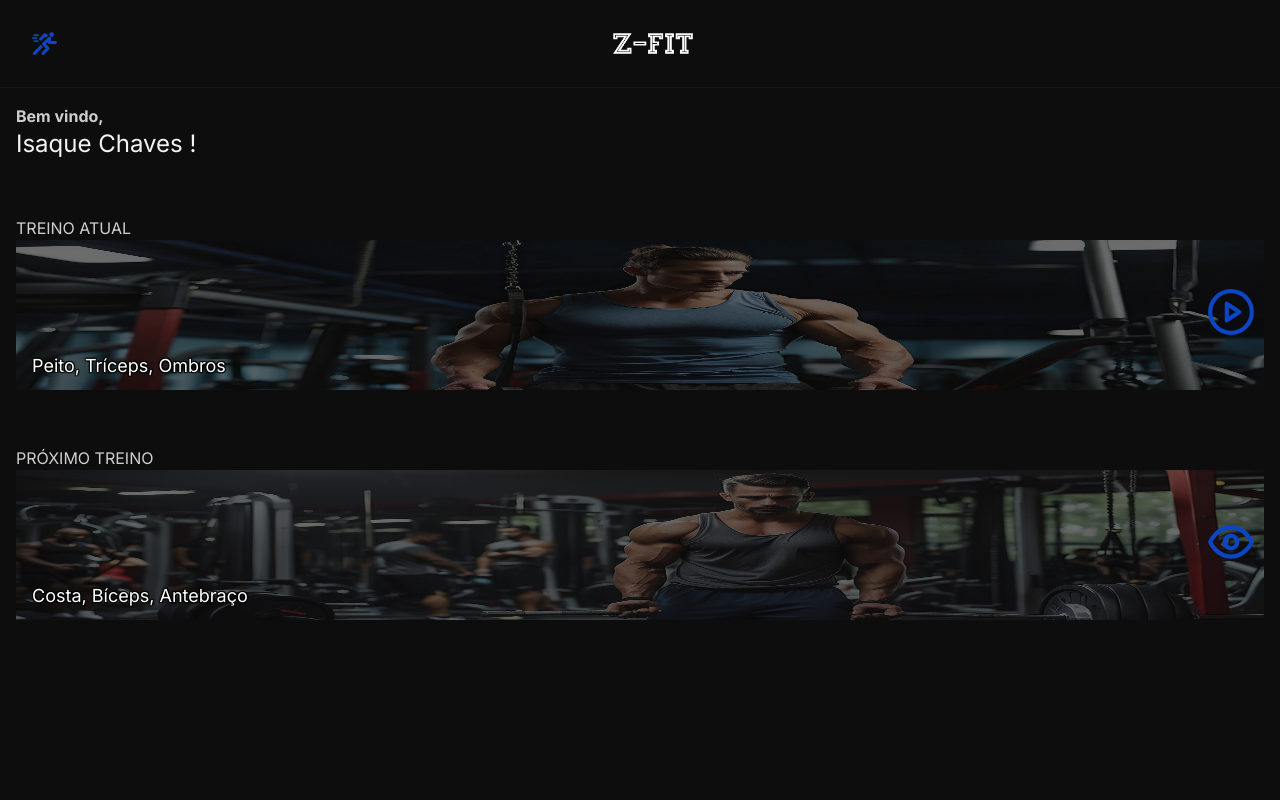
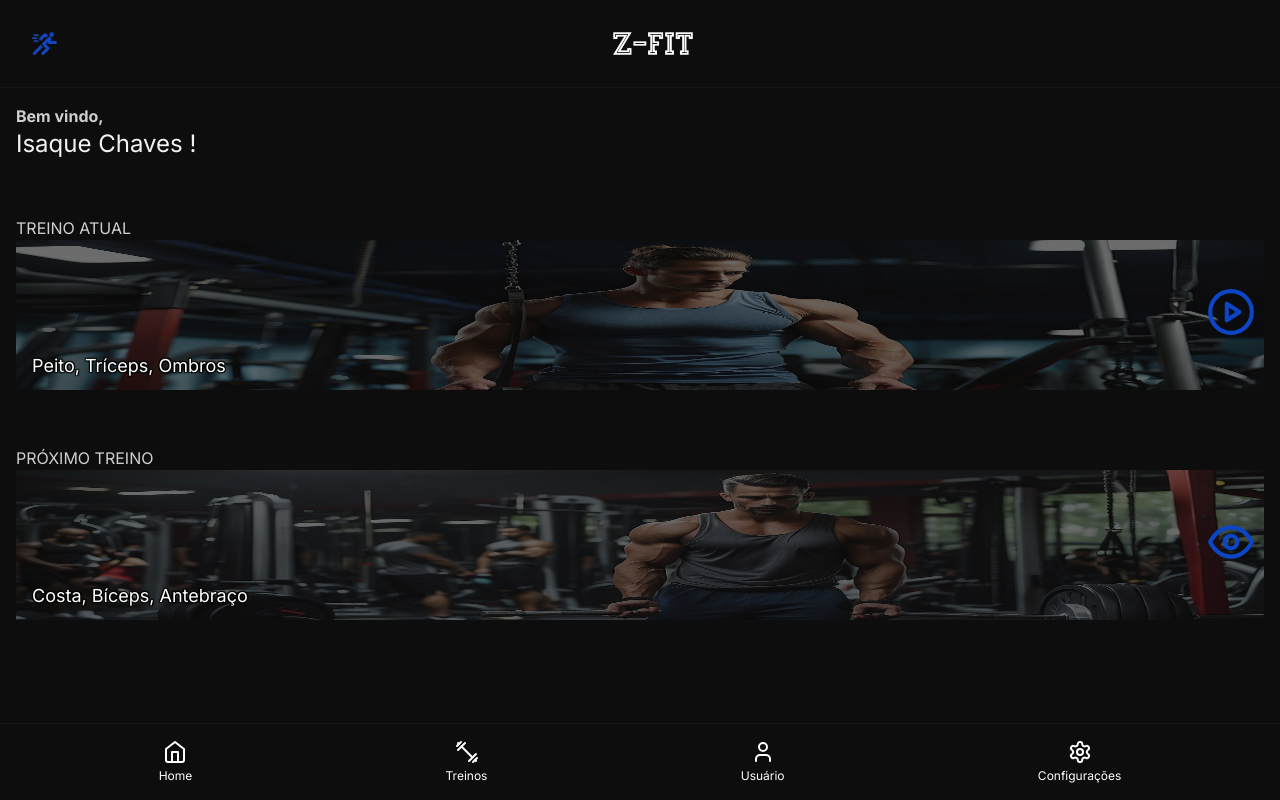
Before and after one commit to isaquerchaves/z-fit, a Next.js app: page / in a window 1280 px wide. Built offline with nearby package versions, Linux system fonts and the light colour scheme.

Commit message:
style: add ScrollArea component

```diff
--- a/package.json
+++ b/package.json
@@ -15,6 +15,7 @@
   "dependencies": {
     "@prisma/client": "^5.6.0",
     "@radix-ui/react-dialog": "^1.0.5",
+    "@radix-ui/react-scroll-area": "^1.0.5",
     "@radix-ui/react-separator": "^1.0.3",
     "class-variance-authority": "^0.7.0",
     "clsx": "^2.0.0",
--- a/src/app/catalog/page.tsx
+++ b/src/app/catalog/page.tsx
@@ -15,5 +15,4 @@
         </div>
     );
 }
-
 export default MuscleExercises;
--- a/src/app/layout.tsx
+++ b/src/app/layout.tsx
@@ -3,6 +3,8 @@
 import './globals.css'
 import Header from '@/components/ui/header'
 import { Separator } from '@/components/ui/separator'
+import Footer from '@/components/ui/footer'
+import { ScrollArea } from "@/components/ui/scroll-area";
 
 const inter = Inter({ subsets: ['latin'] })
 
@@ -18,11 +20,16 @@
 }) {
   return (
     <html lang="en">
-
       <body className={inter.className}>
-        <Header />
-        <Separator />
-        <div>{children}</div>
+        <div className="flex h-full flex-col">
+          <Header />
+          <Separator />
+          <ScrollArea className="h-full">
+            <div className="flex-1 overflow-hidden">{children}</div>
+          </ScrollArea>
+          <Separator />
+          <Footer />
+        </div>
       </body>
     </html>
   )
--- /dev/null
+++ b/src/components/ui/footer.tsx
@@ -0,0 +1,35 @@
+import { Dumbbell, Home, Settings, User } from "lucide-react";
+import Link from "next/link";
+
+const Footer = () => {
+    return (
+        <div className="px-8 py-4 flex flex-row justify-around items-center">
+            <Link href='/' >
+                <button className="flex flex-col items-center">
+                    <Home/>
+                    <p className="pt-1 text-xs">Home</p>
+                </button>
+            </Link>
+            <Link href='/' >
+                <button className="flex flex-col items-center">
+                    <Dumbbell />
+                    <p className="pt-1 text-xs">Treinos</p>
+                </button>
+            </Link>
+            <Link href='/' >
+                <button className="flex flex-col items-center">
+                    <User />
+                    <p className="pt-1 text-xs">Usuário</p>
+                </button>
+            </Link>
+            <Link href='/' >
+                <button className="flex flex-col items-center">
+                    <Settings />
+                    <p className="pt-1 text-xs">Configurações</p>
+                </button>
+            </Link>
+        </div>
+    );
+}
+
+export default Footer;
--- /dev/null
+++ b/src/components/ui/scroll-area.tsx
@@ -0,0 +1,48 @@
+"use client"
+
+import * as React from "react"
+import * as ScrollAreaPrimitive from "@radix-ui/react-scroll-area"
+
+import { cn } from "@/lib/utils"
+
+const ScrollArea = React.forwardRef<
+  React.ElementRef<typeof ScrollAreaPrimitive.Root>,
+  React.ComponentPropsWithoutRef<typeof ScrollAreaPrimitive.Root>
+>(({ className, children, ...props }, ref) => (
+  <ScrollAreaPrimitive.Root
+    ref={ref}
+    className={cn("relative overflow-hidden", className)}
+    {...props}
+  >
+    <ScrollAreaPrimitive.Viewport className="h-full w-full rounded-[inherit]">
+      {children}
+    </ScrollAreaPrimitive.Viewport>
+    <ScrollBar />
+    <ScrollAreaPrimitive.Corner />
+  </ScrollAreaPrimitive.Root>
+))
+ScrollArea.displayName = ScrollAreaPrimitive.Root.displayName
+
+const ScrollBar = React.forwardRef<
+  React.ElementRef<typeof ScrollAreaPrimitive.ScrollAreaScrollbar>,
+  React.ComponentPropsWithoutRef<typeof ScrollAreaPrimitive.ScrollAreaScrollbar>
+>(({ className, orientation = "vertical", ...props }, ref) => (
+  <ScrollAreaPrimitive.ScrollAreaScrollbar
+    ref={ref}
+    orientation={orientation}
+    className={cn(
+      "flex touch-none select-none transition-colors",
+      orientation === "vertical" &&
+        "h-full w-2.5 border-l border-l-transparent p-[1px]",
+      orientation === "horizontal" &&
+        "h-2.5 flex-col border-t border-t-transparent p-[1px]",
+      className
+    )}
+    {...props}
+  >
+    <ScrollAreaPrimitive.ScrollAreaThumb className="relative flex-1 rounded-full bg-border" />
+  </ScrollAreaPrimitive.ScrollAreaScrollbar>
+))
+ScrollBar.displayName = ScrollAreaPrimitive.ScrollAreaScrollbar.displayName
+
+export { ScrollArea, ScrollBar }
```
Also changed, not shown: 1 other file (tests, documents, lock files or other folders).
